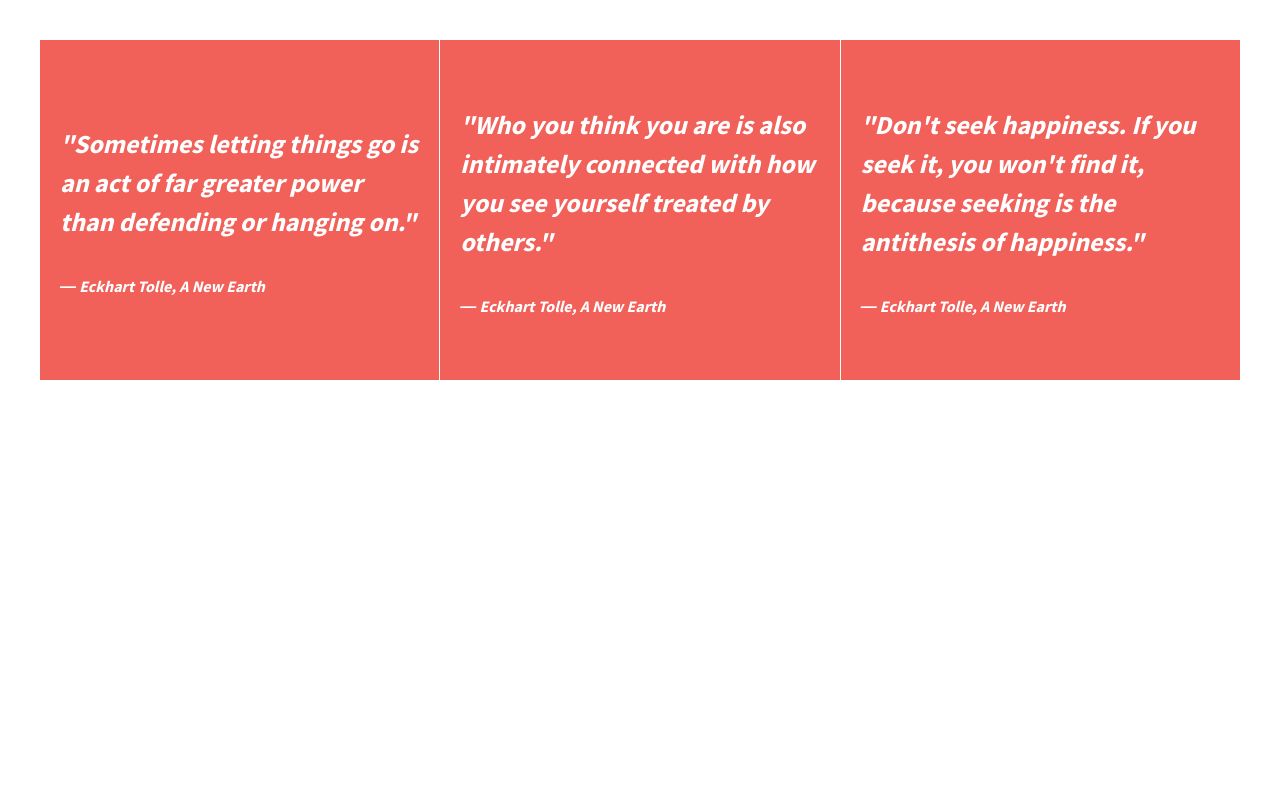
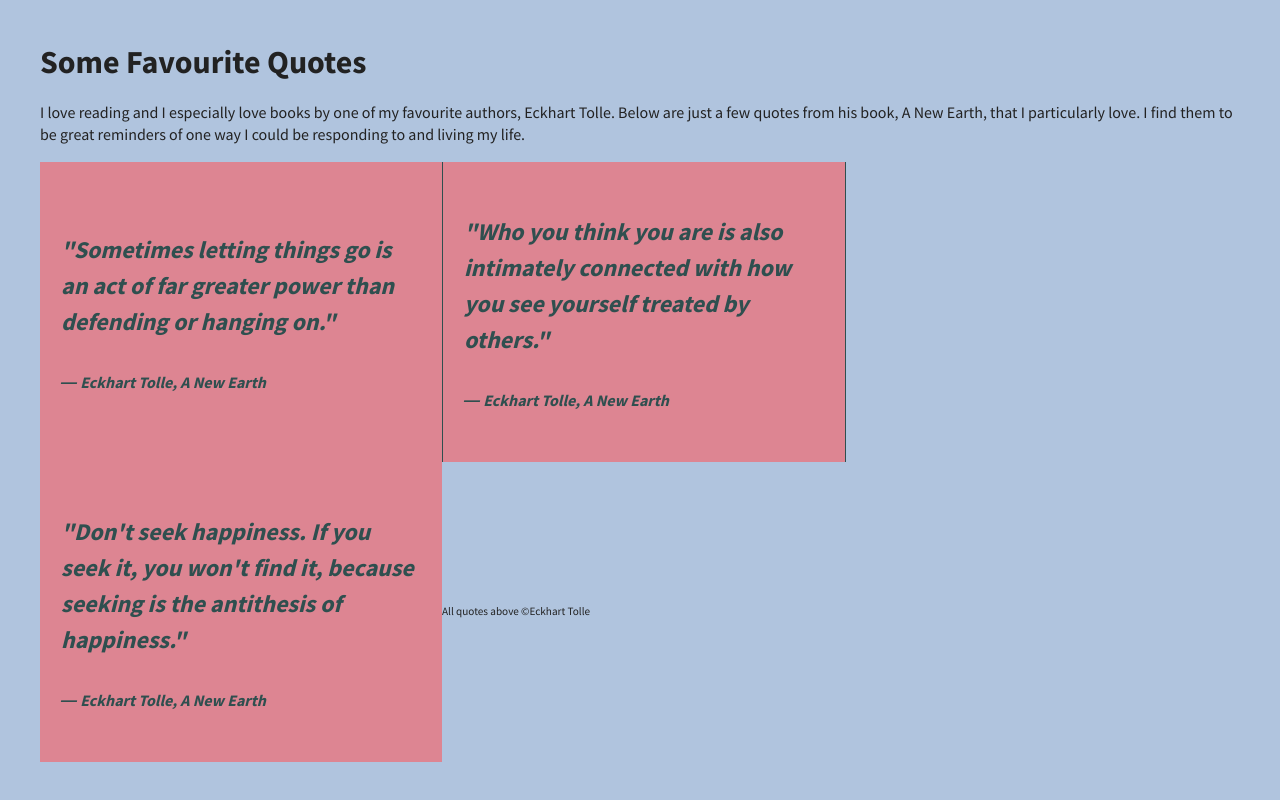
Before and after one commit to sanncode/flexbox-grids, a plain HTML site: page index.html in a window 1280 px wide. Drawn offline with nearby package versions, Linux system fonts and the light colour scheme.

Commit message:
added new content and more flexbox properties

```diff
--- a/css/main.css
+++ b/css/main.css
@@ -97,7 +97,7 @@ textarea {
 
 
 html {
-  background-color: #fff;
+  background-color: lightsteelblue;
   height: 100%;
 }
 
@@ -112,23 +112,40 @@ body {
   /*add display:flex and set justify-content to space-between*/
   font-weight: 700;
   display: flex;
+  justify-content: left;
+  align-items: center;
+  flex-flow: row wrap;
+}
+
+header #intro {
+  display: flex;
   justify-content: center;
+  align-items: center;
+}
+
+header {
+    font-size: 2rem;
+}
+
+#intro {
+    font-family: 'Source Sans Pro', sans-serif;
+    font-size: 1rem;
+    font-weight: normal;
 }
 
 .div-1, .div-2, .div-3 {
   /*give the divs a width of 30%, add display:flex, set justify-content and align-items to center*/
-  color: #fff;
+  color: darkslategrey;
   line-height: 1.5em;
-  font-size: 1.3em;
-  padding: 20px;
-  background-color: #f16059;
+  font-size: 1.2em;
+  padding: 0px 21px;
+  background-color: rgb(221, 133, 146);
   height: 300px;
   display: flex;
   width: 30%;
   justify-content: center;
   align-items: center;
-  border-right: 1px solid white;
-  padding: 20px;
+  border-right: 1px solid darkslategray;
 }
 
 .div-3 {
@@ -138,6 +155,11 @@ body {
     font-size: 1rem;
 }
 
+footer {
+    font-weight: normal;
+    font-size: 0.7rem;
+    padding: 1rem 0rem;
+}
 
 /* ==========================================================================
    Helper classes
--- a/index.html
+++ b/index.html
@@ -18,17 +18,23 @@
     </head>
     <body>
         <!--[if lt IE 8]>
-            <p class="browserupgrade">You are using an <strong>outdated</strong> browser. Please <a href="http://browsehappy.com/">upgrade your browser</a> to improve your experience.</p>
-        <![endif]-->
+                <p class="browserupgrade">You are using an <strong>outdated</strong> browser. Please <a href="http://browsehappy.com/">upgrade your browser</a> to improve your experience.</p>
+            <![endif]-->
 
         <section class="wrapper">
+            <header>Some Favourite Quotes</header>
+            <p id="intro">I love reading and I especially love books by one of my favourite authors, Eckhart Tolle.  Below are just a few quotes from his book, A New Earth, that I particularly love.  I find them to be great reminders of one way I could be responding to and living my life.</p>
             <div class="div-1">
-                <cite><p>"Sometimes letting things go is an act of far greater power than defending or hanging on."</p>
-<p class="author">― Eckhart Tolle, A New Earth</p></cite>
+                <cite>
+                    <p>"Sometimes letting things go is an act of far greater power than defending or hanging on."</p>
+                    <p class="author">― Eckhart Tolle, A New Earth</p>
+                </cite>
             </div>
             <div class="div-2">
-                <cite><p>"Who you think you are is also intimately connected with how you see yourself treated by others."</p>
-<p class="author">― Eckhart Tolle, A New Earth</p></cite>
+                <cite>
+                    <p>"Who you think you are is also intimately connected with how you see yourself treated by others."</p>
+                    <p class="author">― Eckhart Tolle, A New Earth</p>
+                </cite>
             </div>
             <div class="div-3">
                 <cite>
@@ -37,6 +43,7 @@
                     <p class="author">― Eckhart Tolle, A New Earth</p>
                 </cite>
             </div>
+            <footer>All quotes above &copy;Eckhart Tolle</footer>
         </section>
 
         <script src="https://ajax.googleapis.com/ajax/libs/jquery/1.11.3/jquery.min.js"></script>
@@ -46,12 +53,14 @@
 
         <!-- Google Analytics: change UA-XXXXX-X to be your site's ID. -->
         <script>
-            (function(b,o,i,l,e,r){b.GoogleAnalyticsObject=l;b[l]||(b[l]=
-            function(){(b[l].q=b[l].q||[]).push(arguments)});b[l].l=+new Date;
-            e=o.createElement(i);r=o.getElementsByTagName(i)[0];
-            e.src='https://www.google-analytics.com/analytics.js';
-            r.parentNode.insertBefore(e,r)}(window,document,'script','ga'));
-            ga('create','UA-XXXXX-X','auto');ga('send','pageview');
+                (function (b, o, i, l, e, r) {
+                b.GoogleAnalyticsObject = l; b[l] || (b[l] =
+                    function () { (b[l].q = b[l].q || []).push(arguments) }); b[l].l = +new Date;
+                    e = o.createElement(i); r = o.getElementsByTagName(i)[0];
+                    e.src = 'https://www.google-analytics.com/analytics.js';
+                    r.parentNode.insertBefore(e, r)
+                }(window, document, 'script', 'ga'));
+            ga('create', 'UA-XXXXX-X', 'auto'); ga('send', 'pageview');
         </script>
     </body>
 </html>
```
